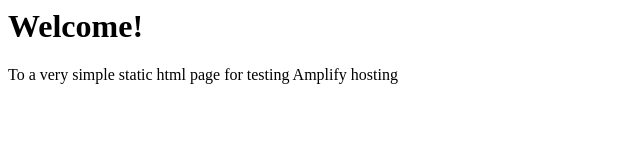
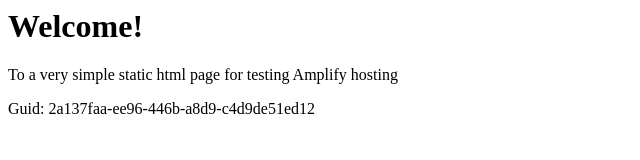
Before and after one commit to aws-aemilia-pdx/Github-PR-Commit-Integration-Test-DoNotTouch-Gith-OKSLNVO2-v1-beta-us-west-2, a website: page src/index.html in a window 1280 px wide. Shown: the whole page, without its empty margins (0-640 px from the left). Drawn offline with Linux system fonts and the light colour scheme.

Commit message:
commit from integ tests

```diff
--- a/src/index.html
+++ b/src/index.html
@@ -1,3 +1,5 @@
+
+
 <html lang="en">
 
 <head>
@@ -10,6 +12,6 @@
 <body>
     <h1>Welcome!</h1>
     <p>To a very simple static html page for testing Amplify hosting</p>
-</body>
+    <p>Guid: 2a137faa-ee96-446b-a8d9-c4d9de51ed12</p></body>
 
 </html>
```
